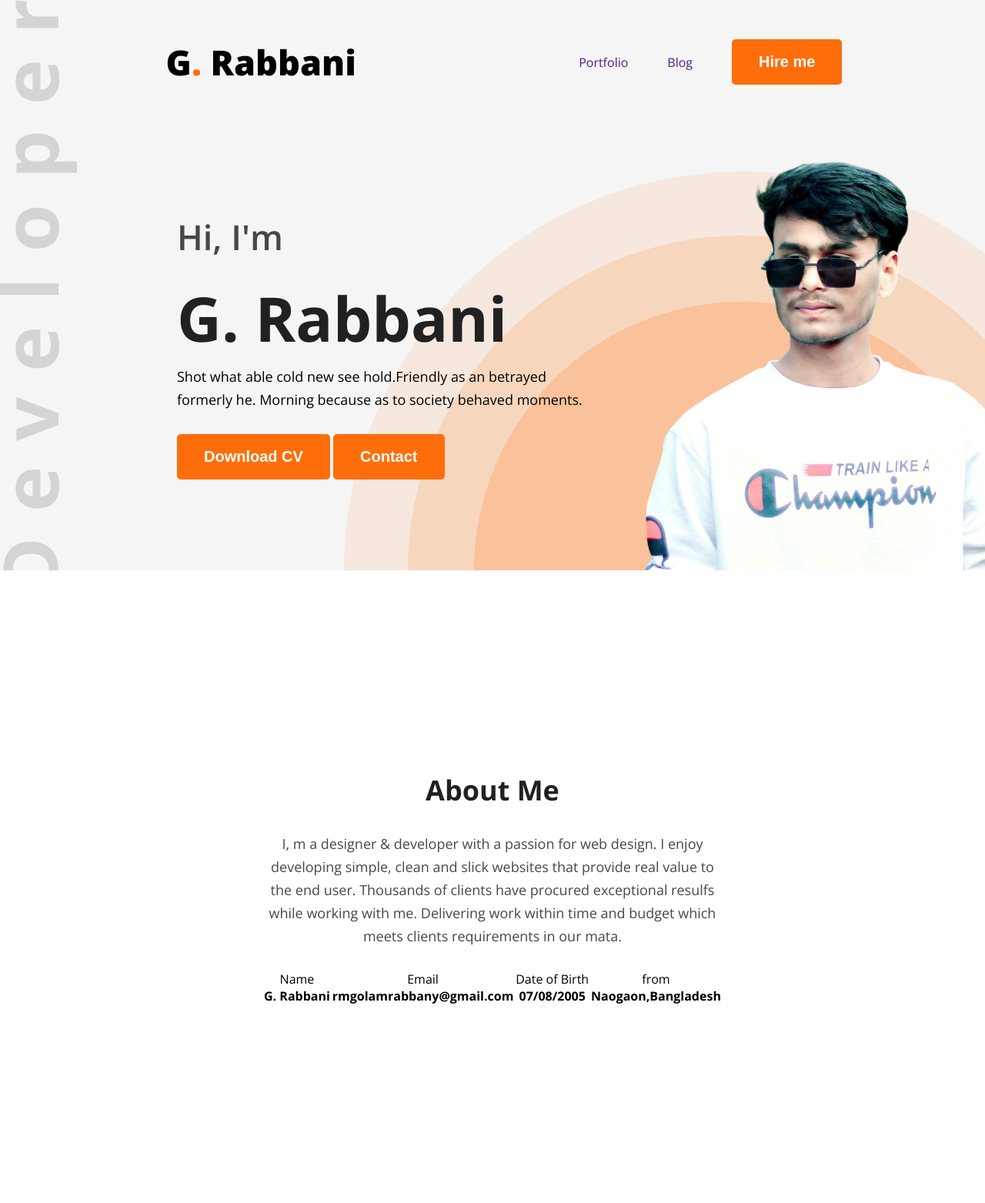
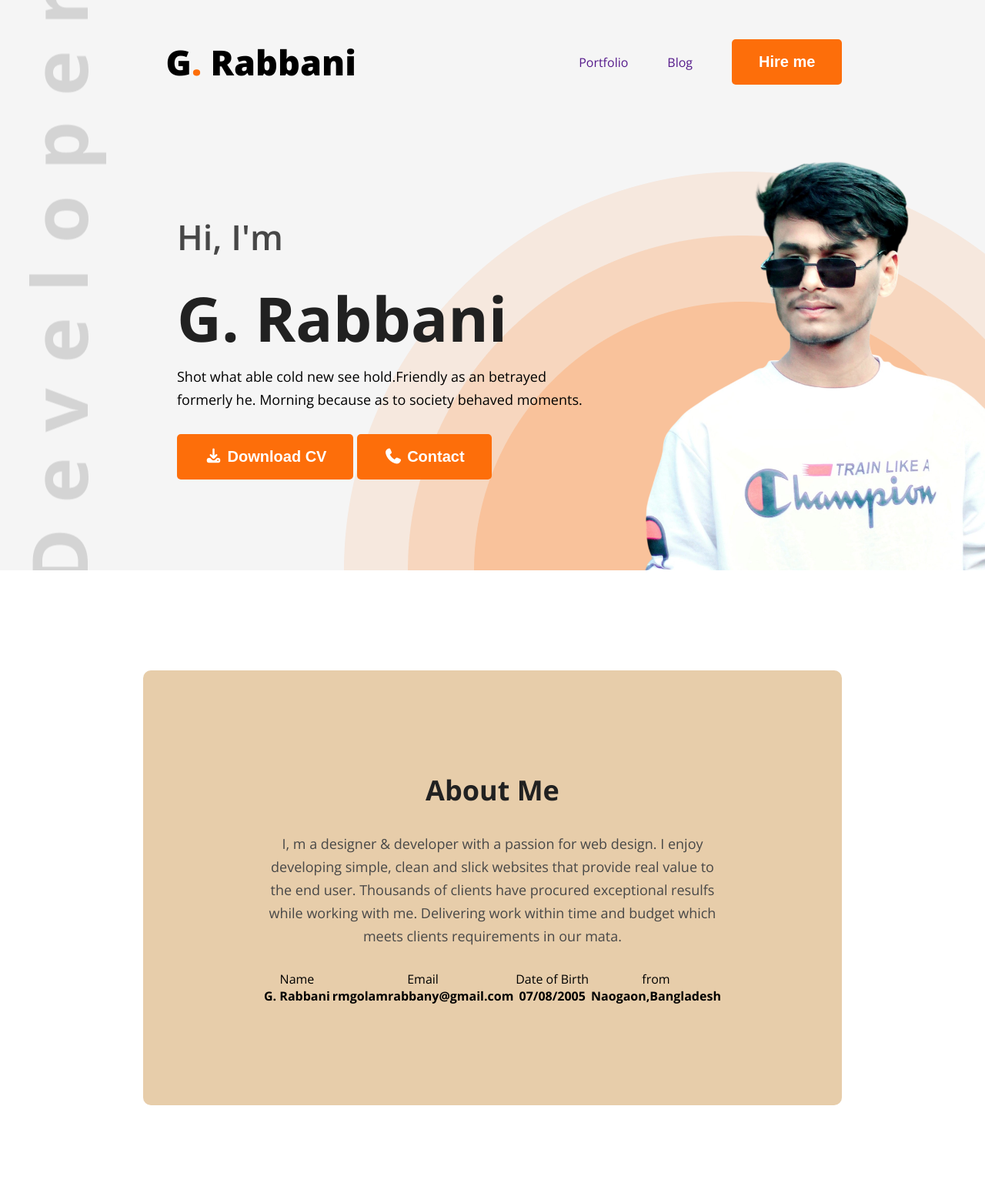
Before and after one commit to rmgolamrabbani/myPortfolio, a plain HTML site: page index.html in a window 1280 px wide. Shown: the top 1563 px of the page at 77% size. Drawn offline with nearby package versions, Linux system fonts and the light colour scheme.

Commit message:
all-done

```diff
--- a/index.html
+++ b/index.html
@@ -6,6 +6,7 @@
     <link rel="preconnect" href="https://fonts.googleapis.com">
 <link rel="preconnect" href="https://fonts.gstatic.com" crossorigin>
 <link href="https://fonts.googleapis.com/css2?family=Open+Sans:ital,wght@0,300..800;1,300..800&display=swap" rel="stylesheet">
+<link rel="stylesheet" href="https://cdnjs.cloudflare.com/ajax/libs/font-awesome/7.0.1/css/all.min.css">
     <link rel="stylesheet" href="styles.css">
     <title>myPortfolio</title>
 </head>
@@ -30,8 +31,8 @@
             <h1>G. Rabbani</h1>
             <p>Shot what able cold new see hold.Friendly as an betrayed formerly he. Morning because as to society behaved moments.</p>
             <div>
-                <button class="btn">Download CV</button>
-                <button class="btn">Contact</button>
+                <button class="btn"><i class="fa-solid fa-download"></i> Download CV</button>
+                <button class="btn"><i class="fa-solid fa-phone"></i> Contact</button>
             </div>
 
         </div>
@@ -160,7 +161,7 @@
 
         </div>
 
-        <div class="cv"><button class="btn">Download CV</button></div>
+        <div class="cv"><button class="btn"><i class="fa-solid fa-download"></i> Download CV</button></div>
 
 
 
--- a/styles.css
+++ b/styles.css
@@ -23,6 +23,7 @@
     font-size: 20px;
     color: white;
     font-weight: bold;
+    cursor: pointer;
 }
 
     /* header */
@@ -31,7 +32,7 @@
 header{
     background: url("./images/developer.png"), url("./images/header_bg.png");
     background-repeat: no-repeat;
-    background-position: top left, bottom right;
+    background-position: 38px , bottom right;
     background-color: #F5F5F5;
     padding-top: 50px;
 
@@ -131,6 +132,8 @@ font-weight: 600;
     margin: 0 auto;
     align-items: center;
     padding: 131px 156px;
+    background-color: rgba(222, 184, 135, 0.705);
+    border-radius: 10px;
 }
 
     .section-heading{
@@ -189,6 +192,7 @@ font-weight: 600;
     width: 71%;
     max-width: 1140px;
     margin: 0 auto;
+
 }
 
 #skills .skill-container .skill-box{
@@ -345,7 +349,7 @@ footer .footer-container{
 .footer-container form input[type="textarea"]{
     width: 460px;
     padding: 18px 31px ;
-    margin-bottom: 24px;
+    margin-bottom: 30px;
     border-radius: 5px;
     color: #757575;
 
```
